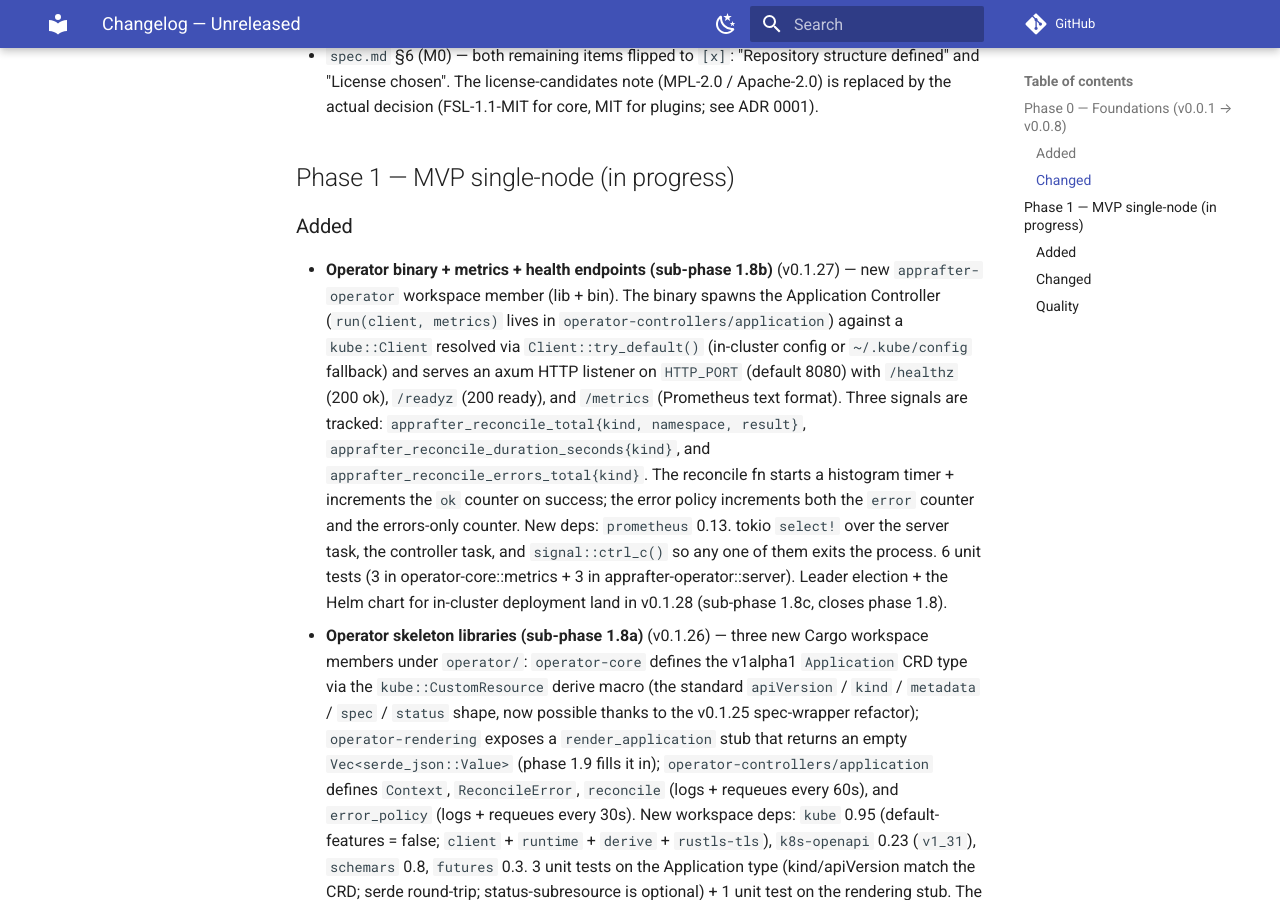
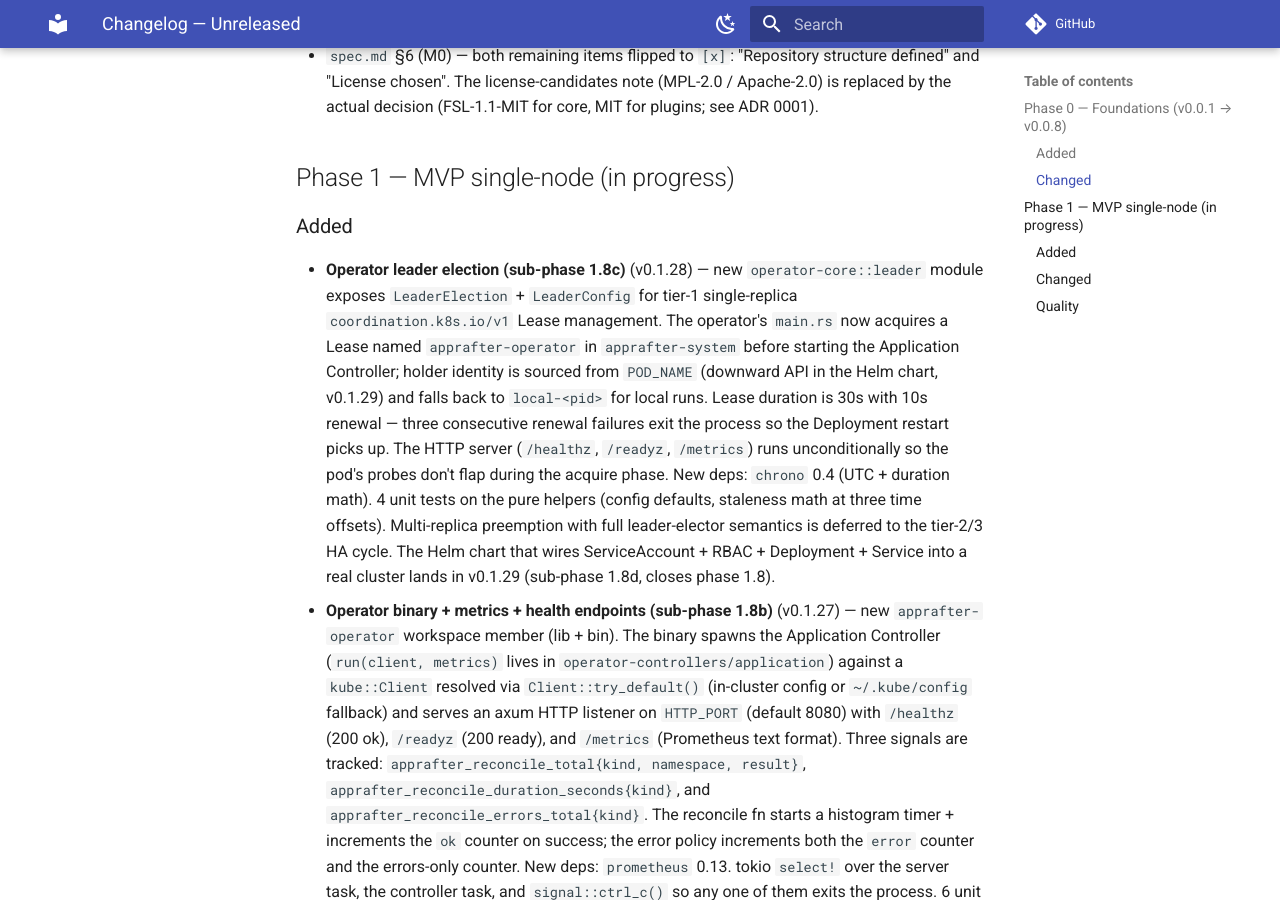
Before and after one commit to AppRafter/apprafter, an MkDocs documentation site: the page built from docs/changelog/UNRELEASED.md, in a window 1280 px wide and 900 px high, scrolled down 1308 px. Built offline with MkDocs 1.6.1 and Material for MkDocs 9.7.7, drawn with Linux system fonts in a browser that asks for light colours; comment, search, counter and statistics services are not loaded.

Commit message:
docs: log operator leader election (sub-phase 1.8c) for v0.1.28

```diff
--- a/docs/changelog/UNRELEASED.md
+++ b/docs/changelog/UNRELEASED.md
@@ -61,6 +61,24 @@ the `0.0.x` series; semver starts at 1.0.
 
 ### Added
 
+- **Operator leader election (sub-phase 1.8c)** (v0.1.28) — new
+  `operator-core::leader` module exposes `LeaderElection` +
+  `LeaderConfig` for tier-1 single-replica `coordination.k8s.io/v1`
+  Lease management. The operator's `main.rs` now acquires a Lease
+  named `apprafter-operator` in `apprafter-system` before starting
+  the Application Controller; holder identity is sourced from
+  `POD_NAME` (downward API in the Helm chart, v0.1.29) and falls
+  back to `local-<pid>` for local runs. Lease duration is 30s with
+  10s renewal — three consecutive renewal failures exit the
+  process so the Deployment restart picks up. The HTTP server
+  (`/healthz`, `/readyz`, `/metrics`) runs unconditionally so the
+  pod's probes don't flap during the acquire phase. New deps:
+  `chrono` 0.4 (UTC + duration math). 4 unit tests on the pure
+  helpers (config defaults, staleness math at three time offsets).
+  Multi-replica preemption with full leader-elector semantics is
+  deferred to the tier-2/3 HA cycle. The Helm chart that wires
+  ServiceAccount + RBAC + Deployment + Service into a real cluster
+  lands in v0.1.29 (sub-phase 1.8d, closes phase 1.8).
 - **Operator binary + metrics + health endpoints (sub-phase 1.8b)**
   (v0.1.27) — new `apprafter-operator` workspace member (lib + bin).
   The binary spawns the Application Controller (`run(client,
```
Also changed, not shown: plan.md (+2 -1 lines).
